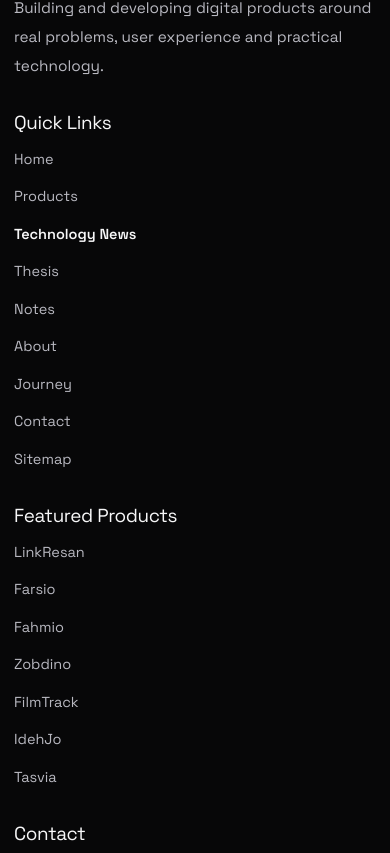
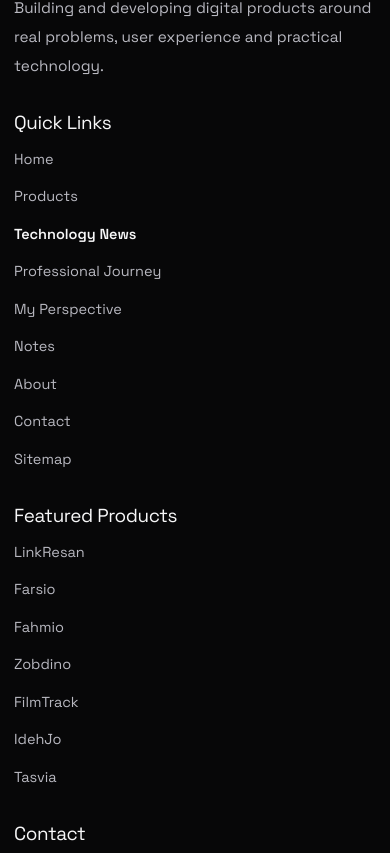
Before and after one commit to AmirMotefaker/amirmotefaker-site, a Next.js app in the folder apps/web/: page /en in a window 390 px wide. Shown: the part 4791-5644 px from the top of the page. Built offline with nearby package versions, Linux system fonts and the light colour scheme; no server answers.

Commit message:
fix: improve founder navigation and localized phone

```diff
--- a/apps/web/components/founder/FounderShell.tsx
+++ b/apps/web/components/founder/FounderShell.tsx
@@ -9,7 +9,7 @@
 
 const labels = {
   fa: { about:"درباره", products:"محصولات", thesis:"نگاه من", notes:"یادداشت‌ها", timeline:"مسیر حرفه‌ای", news:"اخبار فناوری", contact:"تماس", sitemap:"نقشه سایت", interest:"علاقه‌مند به فناوری", footerText:"ساخت و توسعه محصولات دیجیتال با تمرکز بر مسئله واقعی، تجربه کاربر و استفاده عملی از فناوری.", quickLinks:"دسترسی سریع", productLinks:"محصولات منتخب", contactBlock:"ارتباط", rights:"تمام حقوق محفوظ است.", languageSwitch:"English", menu:"منو" },
-  en: { about:"About", products:"Products", thesis:"Thesis", notes:"Notes", timeline:"Journey", news:"Technology News", contact:"Contact", sitemap:"Sitemap", interest:"Tech-savvy", footerText:"Building and developing digital products around real problems, user experience and practical technology.", quickLinks:"Quick Links", productLinks:"Featured Products", contactBlock:"Contact", rights:"All rights reserved.", languageSwitch:"فارسی", menu:"Menu" },
+  en: { about:"About", products:"Products", thesis:"My Perspective", notes:"Notes", timeline:"Professional Journey", news:"Technology News", contact:"Contact", sitemap:"Sitemap", interest:"Tech-savvy", footerText:"Building and developing digital products around real problems, user experience and practical technology.", quickLinks:"Quick Links", productLinks:"Featured Products", contactBlock:"Contact", rights:"All rights reserved.", languageSwitch:"فارسی", menu:"Menu" },
 };
 
 export default function FounderShell({ locale, children }: { locale: Locale; children: React.ReactNode }) {
@@ -17,8 +17,9 @@
   const navigation=[
     {href:`/${locale}/products`,label:l.products},
     {href:`/${locale}/news`,label:l.news,news:true},
+    {href:`/${locale}/resume`,label:l.timeline},
+    {href:`/${locale}/thesis`,label:l.thesis},
     {href:`/${locale}/notes`,label:l.notes},
-    {href:`/${locale}/thesis`,label:l.thesis},
     {href:`/${locale}/about`,label:l.about},
   ];
   const phoneDisplay=fa?localeDigits(founder.phone,locale):founder.phone;
@@ -45,9 +46,9 @@
     <footer className="site-footer">
       <div className="wrap footer-grid">
         <div className="footer-brand"><div className="footer-brand-top"><span className="brand-avatar brand-avatar-sm"><Image src="/assets/profile/amir-motefaker.png" alt={fa?founder.nameFa:founder.nameEn} width={44} height={44}/></span><div className="brand-copy"><strong>{fa?founder.nameFa:founder.nameEn}</strong><small>{l.interest}</small></div></div><p>{l.footerText}</p></div>
-        <div className="footer-links-block"><h3>{l.quickLinks}</h3><div className="footer-links"><Link href={`/${locale}`}>{fa?"خانه":"Home"}</Link><Link href={`/${locale}/products`}>{l.products}</Link><Link href={`/${locale}/news`} className={styles.footerNews}>{l.news}</Link><Link href={`/${locale}/thesis`}>{l.thesis}</Link><Link href={`/${locale}/notes`}>{l.notes}</Link><Link href={`/${locale}/about`}>{l.about}</Link><Link href={`/${locale}/resume`}>{l.timeline}</Link><Link href={`/${locale}/contact`}>{l.contact}</Link><a href="/sitemap.xml" target="_blank" rel="noopener noreferrer">{l.sitemap}</a></div></div>
+        <div className="footer-links-block"><h3>{l.quickLinks}</h3><div className="footer-links"><Link href={`/${locale}`}>{fa?"خانه":"Home"}</Link><Link href={`/${locale}/products`}>{l.products}</Link><Link href={`/${locale}/news`} className={styles.footerNews}>{l.news}</Link><Link href={`/${locale}/resume`}>{l.timeline}</Link><Link href={`/${locale}/thesis`}>{l.thesis}</Link><Link href={`/${locale}/notes`}>{l.notes}</Link><Link href={`/${locale}/about`}>{l.about}</Link><Link href={`/${locale}/contact`}>{l.contact}</Link><a href="/sitemap.xml" target="_blank" rel="noopener noreferrer">{l.sitemap}</a></div></div>
         <div className="footer-links-block"><h3>{l.productLinks}</h3><div className="footer-links">{products.map(product=><Link key={product.slug} href={`/${locale}/products/${product.slug}`}>{getProductDisplayName(product,locale)}</Link>)}</div></div>
-        <div className="footer-links-block"><h3>{l.contactBlock}</h3><div className="footer-links footer-links-compact"><a href={`mailto:${founder.email}`}>{founder.email}</a><a href={`tel:${founder.phoneHref}`}>{phoneDisplay}</a><span>{fa?founder.cityFa:founder.cityEn}</span><div className="social-links"><a href={founder.github} target="_blank" rel="noopener noreferrer">GitHub</a><a href={founder.kaggle} target="_blank" rel="noopener noreferrer">Kaggle</a><a href={founder.x} target="_blank" rel="noopener noreferrer">X</a><a href={founder.linkedin} target="_blank" rel="noopener noreferrer">LinkedIn</a></div></div></div>
+        <div className="footer-links-block"><h3>{l.contactBlock}</h3><div className="footer-links footer-links-compact"><a href={`mailto:${founder.email}`}>{founder.email}</a><a href={`tel:${founder.phoneHref}`} className={styles.phone}><bdi dir="ltr">{phoneDisplay}</bdi></a><span>{fa?founder.cityFa:founder.cityEn}</span><div className="social-links"><a href={founder.github} target="_blank" rel="noopener noreferrer">GitHub</a><a href={founder.kaggle} target="_blank" rel="noopener noreferrer">Kaggle</a><a href={founder.x} target="_blank" rel="noopener noreferrer">X</a><a href={founder.linkedin} target="_blank" rel="noopener noreferrer">LinkedIn</a></div></div></div>
       </div>
       <div className="wrap footer-bottom"><span>© {formatSiteYear(new Date(),locale)} {canonicalTitle}. {l.rights}</span><span>{fa?"طراحی و توسعه محلی":"Local design & development build"}</span></div>
     </footer>
```
